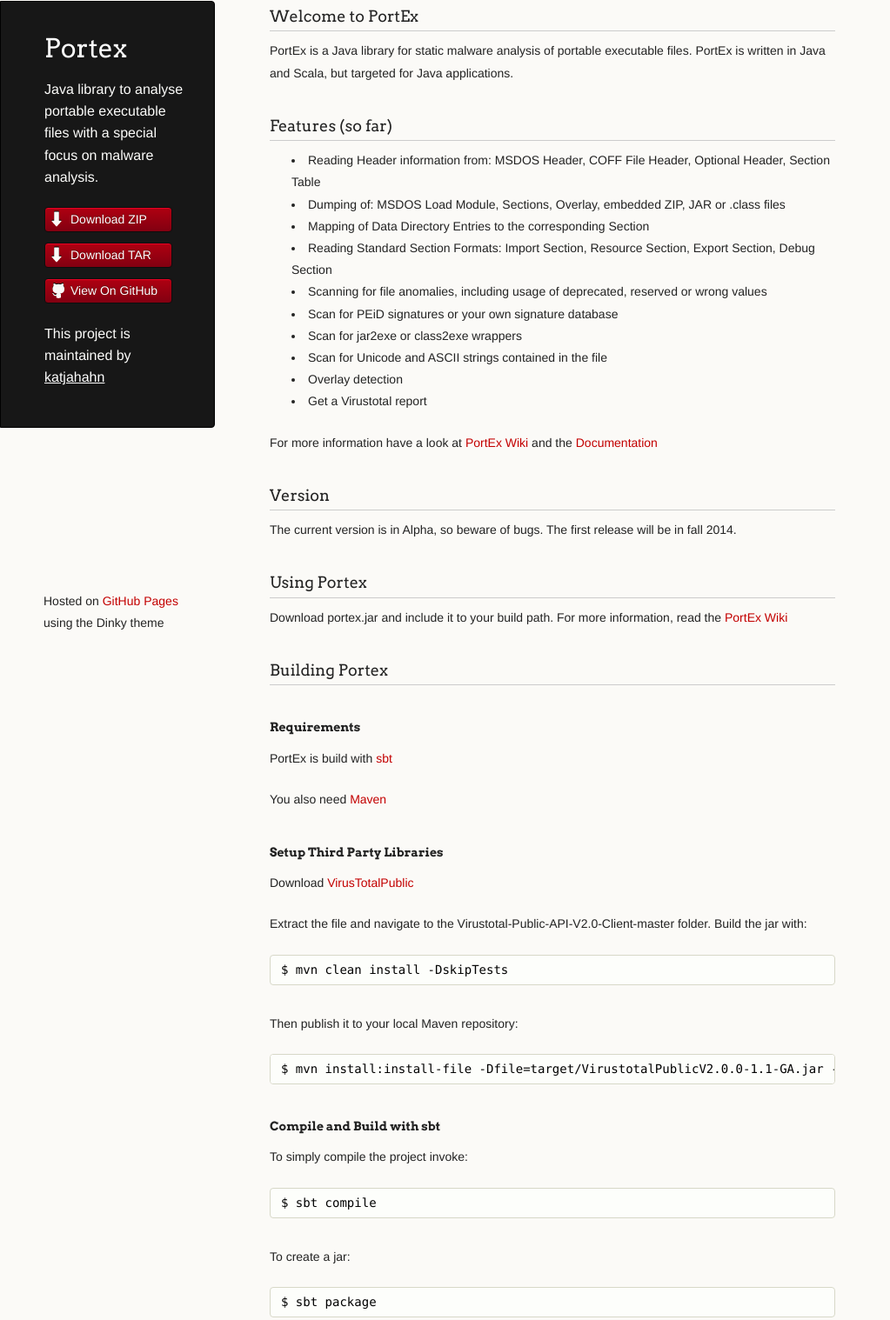
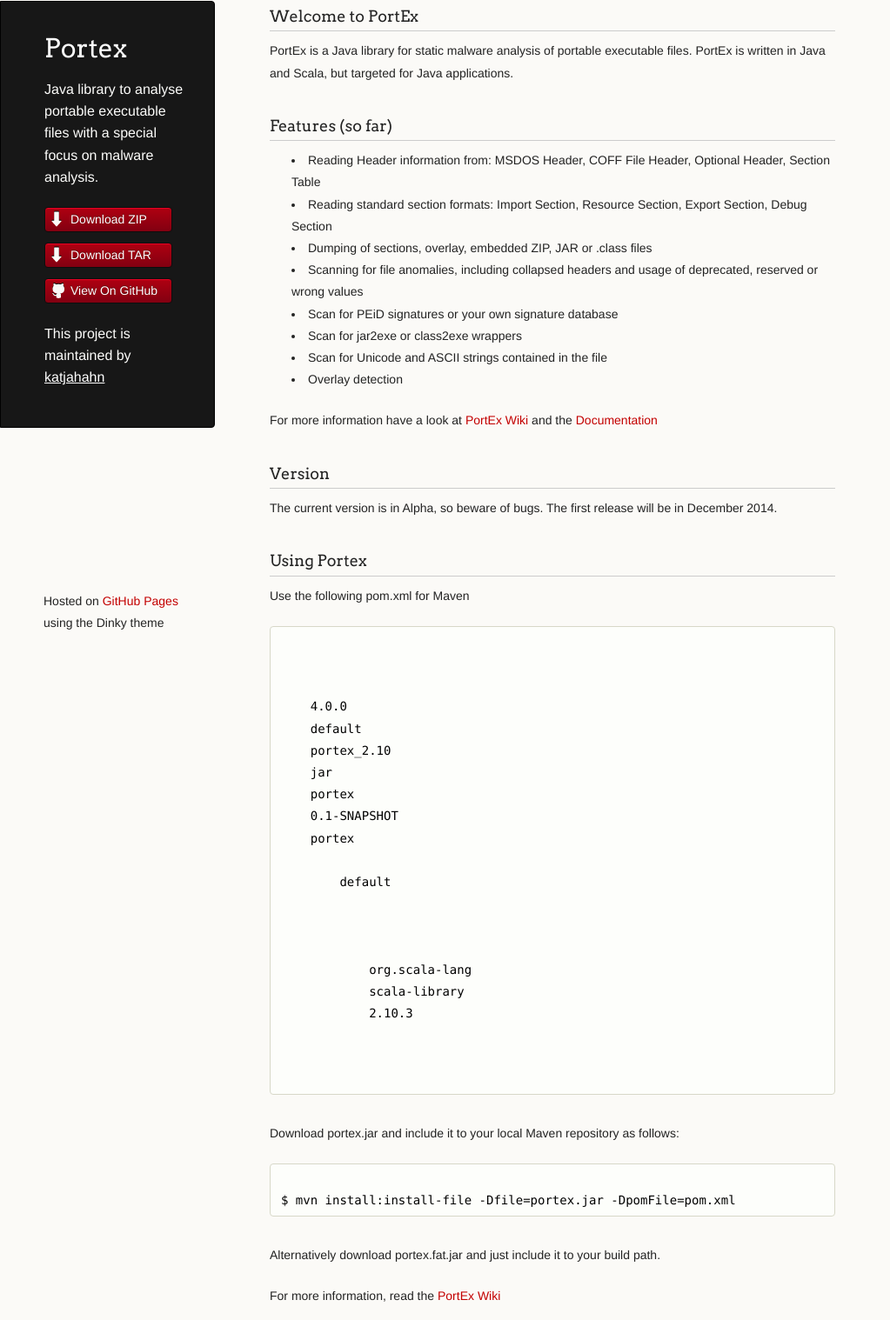
Before and after one commit to struppigel/PortEx, a plain HTML site: page index.html in a window 1280 px wide. Shown: the part 39-1557 px from the top of the page at 87% size, without its empty margins (0-1023 px from the left). Drawn offline with Linux system fonts and the light colour scheme.

Commit message:
index update

```diff
--- a/index.html
+++ b/index.html
@@ -41,26 +41,57 @@
 
 <ul>
 <li>Reading Header information from: MSDOS Header, COFF File Header, Optional Header, Section Table</li>
-<li>Dumping of: MSDOS Load Module, Sections, Overlay, embedded ZIP, JAR or .class files</li>
-<li>Mapping of Data Directory Entries to the corresponding Section</li>
-<li>Reading Standard Section Formats: Import Section, Resource Section, Export Section, Debug Section</li>
-<li>Scanning for file anomalies, including usage of deprecated, reserved or wrong values</li>
+<li>Reading standard section formats: Import Section, Resource Section, Export Section, Debug Section</li>
+<li>Dumping of sections, overlay, embedded ZIP, JAR or .class files</li>
+<li>Scanning for file anomalies, including collapsed headers and usage of deprecated, reserved or wrong values</li>
 <li>Scan for PEiD signatures or your own signature database</li>
 <li>Scan for jar2exe or class2exe wrappers</li>
 <li>Scan for Unicode and ASCII strings contained in the file</li>
 <li>Overlay detection</li>
-<li>Get a Virustotal report</li>
 </ul><p>For more information have a look at <a href="https://github.com/katjahahn/PortEx/wiki">PortEx Wiki</a> and the <a href="http://katjahahn.github.io/PortEx/javadocs">Documentation</a></p>
 
 <h3>
 <a name="version" class="anchor" href="#version"><span class="octicon octicon-link"></span></a>Version</h3>
 
-<p>The current version is in Alpha, so beware of bugs. The first release will be in fall 2014.</p>
+<p>The current version is in Alpha, so beware of bugs. The first release will be in December 2014.</p>
 
 <h3>
 <a name="build" class="anchor" href="#build"><span class="octicon octicon-link"></span></a>Using Portex</h3>
 
-<p>Download portex.jar and include it to your build path. For more information, read the <a href="https://github.com/katjahahn/PortEx/wiki">PortEx Wiki</a></p>
+<p>Use the following pom.xml for Maven</p>
+
+<pre><code>
+<?xml version='1.0' encoding='UTF-8'?>
+<project xsi:schemaLocation="http://maven.apache.org/POM/4.0.0 http://maven.apache.org/xsd/maven-4.0.0.xsd" xmlns:xsi="http://www.w3.org/2001/XMLSchema-instance" xmlns="http://maven.apache.org/POM/4.0.0">
+    <modelVersion>4.0.0</modelVersion>
+    <groupId>default</groupId>
+    <artifactId>portex_2.10</artifactId>
+    <packaging>jar</packaging>
+    <description>portex</description>
+    <version>0.1-SNAPSHOT</version>
+    <name>portex</name>
+    <organization>
+        <name>default</name>
+    </organization>
+    <dependencies>
+        <dependency>
+            <groupId>org.scala-lang</groupId>
+            <artifactId>scala-library</artifactId>
+            <version>2.10.3</version>
+        </dependency>
+    </dependencies>
+</project>
+</code></pre>
+
+<p>Download portex.jar and include it to your local Maven repository as follows:</p>
+
+<pre><code>
+$ mvn install:install-file -Dfile=portex.jar -DpomFile=pom.xml
+</code></pre>
+
+<p>Alternatively download portex.fat.jar and just include it to your build path.</p>
+
+<p>For more information, read the <a href="https://github.com/katjahahn/PortEx/wiki">PortEx Wiki</a></p>
 
 <h3>
 <a name="build" class="anchor" href="#build"><span class="octicon octicon-link"></span></a>Building Portex</h3>
@@ -69,22 +100,6 @@
 <a name="build" class="anchor" href="#build"><span class="octicon octicon-link"></span></a>Requirements</h4>
 
 <p>PortEx is build with <a href="http://www.scala-sbt.org">sbt</a></p>
-<p>You also need <a href="https://maven.apache.org/">Maven</a></p>
-
-<h4>
-<a name="build" class="anchor" href="#build"><span class="octicon octicon-link"></span></a>Setup Third Party Libraries</h4>
-
-<p>Download <a href="https://github.com/kdkanishka/Virustotal-Public-API-V2.0-Client/archive/master.zip">VirusTotalPublic</a></p>
-
-<p>Extract the file and navigate to the <i>Virustotal-Public-API-V2.0-Client-master</i> folder. Build the jar with:</p>
-
-<pre><code>$ mvn clean install -DskipTests
-</code></pre>
-
-<p>Then publish it to your local Maven repository:</p>
-
-<pre><code>$ mvn install:install-file -Dfile=target/VirustotalPublicV2.0.0-1.1-GA.jar -DpomFile=pom.xml
-</code></pre>
 
 <h4>
 <a name="build" class="anchor" href="#build"><span class="octicon octicon-link"></span></a>Compile and Build with sbt</h4>
```
